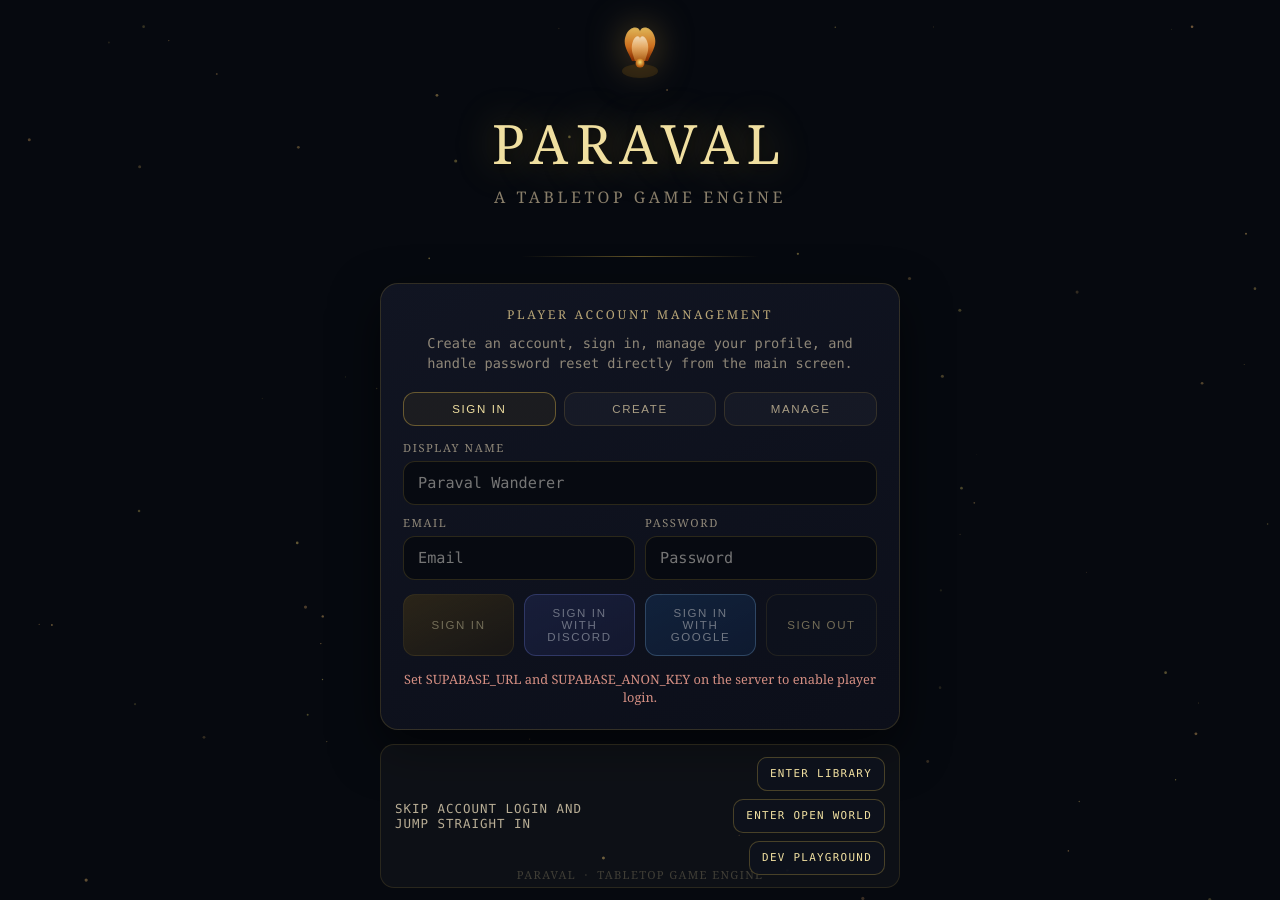
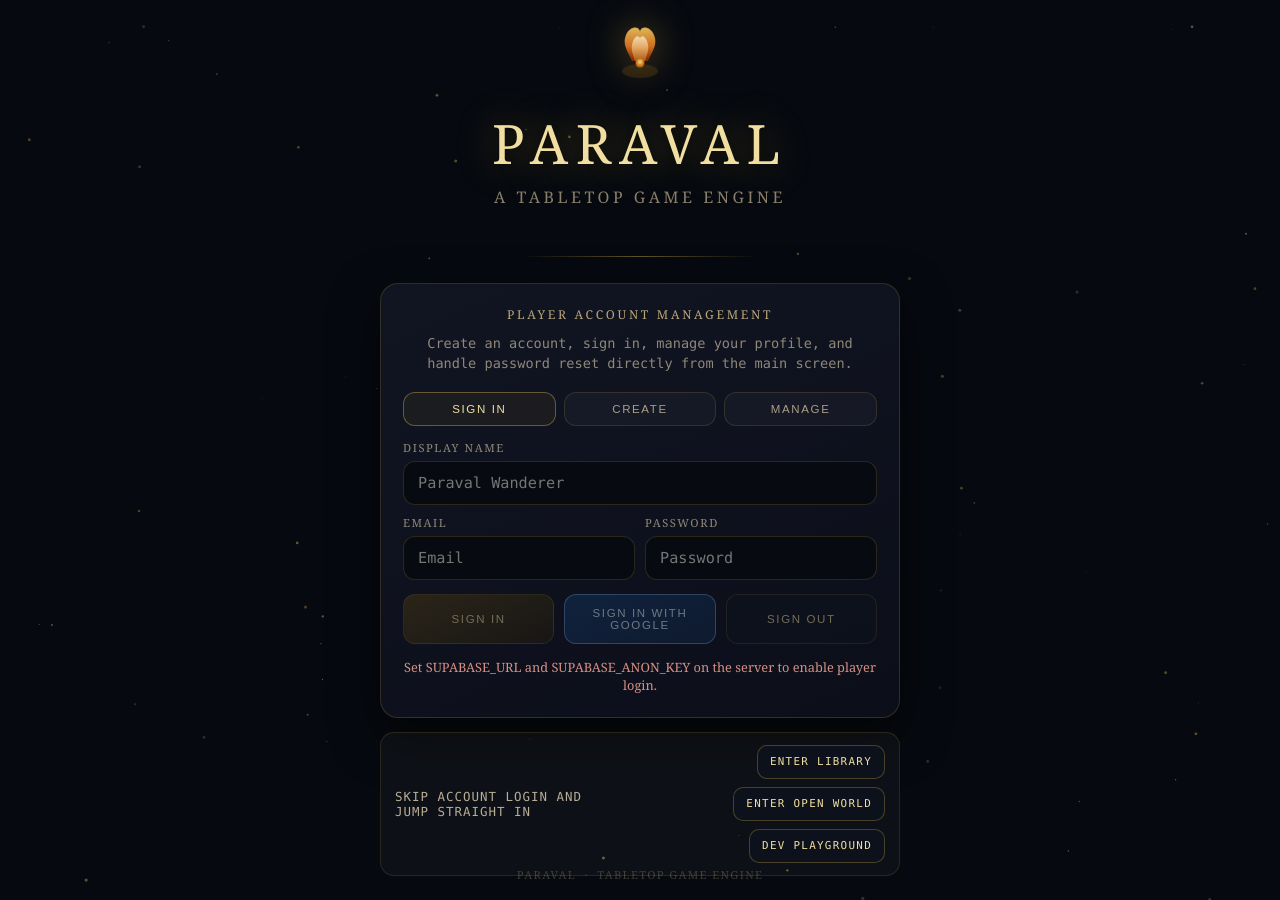
Before and after one commit to BronBron-Commits/link-to-the-flask, a Flask app: page / in a window 1280 px wide. Run offline with Flask 3, Linux system fonts and the light colour scheme; parts of the project's set-up code (start-up, migrations or seed data) failed here and were passed over.

Commit message:
Remove Discord sign-in

```diff
--- a/routes.py
+++ b/routes.py
@@ -172,141 +172,6 @@
         "url": str(os.environ.get("SUPABASE_URL") or "").strip(),
         "anon_key": str(os.environ.get("SUPABASE_ANON_KEY") or "").strip(),
     }
-
-
-def _discord_oauth_config() -> dict:
-    return {
-        "client_id": str(os.environ.get("DISCORD_CLIENT_ID") or "").strip(),
-        "client_secret": str(os.environ.get("DISCORD_CLIENT_SECRET") or "").strip(),
-        "redirect_uri": str(os.environ.get("DISCORD_REDIRECT_URI") or "").strip(),
-        "scope": str(os.environ.get("DISCORD_OAUTH_SCOPE") or "identify email").strip() or "identify email",
-    }
-
-
-def _discord_is_configured(config: dict | None = None) -> bool:
-    cfg = config if isinstance(config, dict) else _discord_oauth_config()
-    return bool(cfg.get("client_id") and cfg.get("client_secret") and cfg.get("redirect_uri"))
-
-
-def _discord_exchange_code(code: str, config: dict) -> tuple[dict | None, str | None]:
-    clean_code = str(code or "").strip()
-    if not clean_code:
-        return None, "discord-missing-code"
-
-    token_url = "https://discord.com/api/oauth2/token"
-    payload = {
-        "client_id": str(config.get("client_id") or "").strip(),
-        "client_secret": str(config.get("client_secret") or "").strip(),
-        "grant_type": "authorization_code",
-        "code": clean_code,
-        "redirect_uri": str(config.get("redirect_uri") or "").strip(),
-    }
-    encoded = urlencode(payload).encode("utf-8")
-    headers = {"Content-Type": "application/x-www-form-urlencoded"}
-
-    if HAS_HTTPX:
-        try:
-            with httpx.Client(verify=True, timeout=8.0) as client:
-                response = client.post(token_url, headers=headers, content=encoded)
-                if response.status_code != 200:
-                    return None, f"discord-token-http-{response.status_code}"
-                token_payload = response.json()
-        except httpx.TimeoutException:
-            return None, "discord-token-timeout"
-        except Exception:
-            return None, "discord-token-network-error"
-    else:
-        req = urllib_request.Request(token_url, data=encoded, headers=headers, method="POST")
-        try:
-            with urllib_request.urlopen(req, timeout=8) as response:
-                token_payload = json.loads(response.read().decode("utf-8"))
-        except urllib_error.HTTPError as exc:
-            return None, f"discord-token-http-{int(getattr(exc, 'code', 0) or 0)}"
-        except urllib_error.URLError:
-            return None, "discord-token-network-error"
-        except TimeoutError:
-            return None, "discord-token-timeout"
-        except json.JSONDecodeError:
-            return None, "discord-token-invalid-json"
-        except OSError:
-            return None, "discord-token-os-error"
-
-    if not isinstance(token_payload, dict):
-        return None, "discord-token-invalid-payload"
-    if not str(token_payload.get("access_token") or "").strip():
-        return None, "discord-token-missing-access-token"
-    return token_payload, None
-
-
-def _discord_fetch_user(access_token: str) -> tuple[dict | None, str | None]:
-    token = str(access_token or "").strip()
-    if not token:
-        return None, "discord-missing-access-token"
-
-    user_url = "https://discord.com/api/users/@me"
-    headers = {"Authorization": f"Bearer {token}"}
-
-    if HAS_HTTPX:
-        try:
-            with httpx.Client(verify=True, timeout=8.0) as client:
-                response = client.get(user_url, headers=headers)
-                if response.status_code != 200:
-                    return None, f"discord-user-http-{response.status_code}"
-                payload = response.json()
-        except httpx.TimeoutException:
-            return None, "discord-user-timeout"
-        except Exception:
-            return None, "discord-user-network-error"
-    else:
-        req = urllib_request.Request(user_url, headers=headers, method="GET")
-        try:
-            with urllib_request.urlopen(req, timeout=8) as response:
-                payload = json.loads(response.read().decode("utf-8"))
-        except urllib_error.HTTPError as exc:
-            return None, f"discord-user-http-{int(getattr(exc, 'code', 0) or 0)}"
-        except urllib_error.URLError:
-            return None, "discord-user-network-error"
-        except TimeoutError:
-            return None, "discord-user-timeout"
-        except json.JSONDecodeError:
-            return None, "discord-user-invalid-json"
-        except OSError:
-            return None, "discord-user-os-error"
-
-    return payload if isinstance(payload, dict) else None, None if isinstance(payload, dict) else "discord-user-invalid-payload"
-
-
-def _normalize_discord_user(user: dict) -> dict:
-    username = str(user.get("global_name") or user.get("username") or "").strip()
-    discriminator = str(user.get("discriminator") or "").strip()
-    if username and discriminator and discriminator != "0":
-        username = f"{username}#{discriminator}"
-    return {
-        "id": str(user.get("id") or "").strip(),
-        "email": str(user.get("email") or "").strip(),
-        "displayName": username or "Discord User",
-        "role": "discord-authenticated",
-        "emailConfirmed": bool(user.get("verified")),
-    }
-
-
-def _redirect_index_with_auth_error(error_code: str):
-    safe_error = str(error_code or "auth-error").strip() or "auth-error"
-    return redirect(f"/?{urlencode({'authError': safe_error})}", code=302)
-
-
-def _discord_authorize_urls(config: dict, state: str) -> tuple[str, str]:
-    params = {
-        "response_type": "code",
-        "client_id": str(config.get("client_id") or "").strip(),
-        "scope": str(config.get("scope") or "identify email").strip() or "identify email",
-        "state": str(state or "").strip(),
-        "redirect_uri": str(config.get("redirect_uri") or "").strip(),
-        "prompt": "consent",
-    }
-    web_url = f"https://discord.com/oauth2/authorize?{urlencode(params)}"
-    app_url = f"discord://-/oauth2/authorize?{urlencode(params)}"
-    return web_url, app_url
 
 
 def _supabase_is_configured() -> bool:
@@ -734,97 +599,6 @@
     return jsonify(ok=True, authenticated=False)
 
 
-@app.route("/auth/discord/start", methods=["GET"])
-def auth_discord_start():
-    cfg = _discord_oauth_config()
-    if not _discord_is_configured(cfg):
-        return _redirect_index_with_auth_error("discord-not-configured")
-
-    state = uuid4().hex
-    session["discord_oauth_state"] = state
-    authorize_url, _app_url = _discord_authorize_urls(cfg, state)
-    return redirect(authorize_url, code=302)
-
-
-@app.route("/auth/discord/app-start", methods=["GET"])
-def auth_discord_app_start():
-    cfg = _discord_oauth_config()
-    if not _discord_is_configured(cfg):
-        return _redirect_index_with_auth_error("discord-not-configured")
-
-    state = uuid4().hex
-    session["discord_oauth_state"] = state
-    web_url, app_url = _discord_authorize_urls(cfg, state)
-
-    # Try native Discord protocol first, then fall back to the normal web OAuth URL.
-    html = f"""<!doctype html>
-<html lang=\"en\">\n<head><meta charset=\"utf-8\"><meta name=\"viewport\" content=\"width=device-width,initial-scale=1\"><title>Redirecting to Discord...</title></head>
-<body>
-  <p style=\"font-family:sans-serif;padding:16px\">Opening Discord app...</p>
-  <script>
-    (function () {{
-      var appUrl = {json.dumps(app_url)};
-      var webUrl = {json.dumps(web_url)};
-      var fellBack = false;
-      var fallbackTimer = setTimeout(function () {{
-        if (fellBack) return;
-        fellBack = true;
-        window.location.replace(webUrl);
-      }}, 1400);
-
-      document.addEventListener('visibilitychange', function () {{
-        if (document.hidden) {{
-          clearTimeout(fallbackTimer);
-        }}
-      }});
-
-      window.location.replace(appUrl);
-    }})();
-  </script>
-</body>
-</html>
-"""
-    return Response(html, mimetype="text/html")
-
-
-@app.route("/auth/discord/callback", methods=["GET"])
-def auth_discord_callback():
-    cfg = _discord_oauth_config()
-    if not _discord_is_configured(cfg):
-        return _redirect_index_with_auth_error("discord-not-configured")
-
-    callback_error = str(request.args.get("error") or "").strip()
-    if callback_error:
-        return _redirect_index_with_auth_error(f"discord-{callback_error}")
-
-    state = str(request.args.get("state") or "").strip()
-    expected_state = str(session.get("discord_oauth_state") or "").strip()
-    session.pop("discord_oauth_state", None)
-    if not state or not expected_state or state != expected_state:
-        return _redirect_index_with_auth_error("discord-invalid-state")
-
-    code = str(request.args.get("code") or "").strip()
-    if not code:
-        return _redirect_index_with_auth_error("discord-missing-code")
-
-    token_payload, token_error = _discord_exchange_code(code, cfg)
-    if not token_payload:
-        return _redirect_index_with_auth_error(token_error or "discord-token-exchange-failed")
-
-    access_token = str(token_payload.get("access_token") or "").strip()
-    user_payload, user_error = _discord_fetch_user(access_token)
-    if not user_payload:
-        return _redirect_index_with_auth_error(user_error or "discord-user-fetch-failed")
-
-    normalized_user = _normalize_discord_user(user_payload)
-    session["auth_user"] = normalized_user
-    session["auth_token_hash"] = hashlib.sha256(
-        f"discord:{normalized_user.get('id', '')}:{time.time()}".encode("utf-8")
-    ).hexdigest()
-    session.pop("supabase_access_token", None)
-    return redirect("/account-hub", code=302)
-
-
 @app.route("/map3d")
 def map3d_page():
     # Canonicalize Open World to one URL so CDN/browser caching cannot pin stale query variants.
--- a/templates/index.html
+++ b/templates/index.html
@@ -324,17 +324,6 @@
       background: linear-gradient(155deg, rgba(80,61,20,0.98), rgba(39,31,14,0.98));
     }
 
-    .auth-btn.discord {
-      border-color: rgba(124, 142, 255, 0.62);
-      background: linear-gradient(155deg, rgba(39, 47, 94, 0.98), rgba(28, 35, 72, 0.98));
-      color: #e2e9ff;
-    }
-
-    .auth-btn.discord:hover {
-      border-color: rgba(155, 170, 255, 0.88);
-      box-shadow: 0 10px 24px rgba(0,0,0,0.32), 0 0 0 1px rgba(124, 142, 255, 0.35) inset;
-    }
-
     .auth-btn.google {
       border-color: rgba(133, 197, 255, 0.6);
       background: linear-gradient(155deg, rgba(24, 57, 100, 0.98), rgba(17, 41, 75, 0.98));
@@ -502,7 +491,6 @@
     </div>
     <div class="auth-actions">
       <button id="auth-sign-in" class="auth-btn primary" type="button">Sign In</button>
-      <button id="auth-sign-in-discord" class="auth-btn discord" type="button">Sign In With Discord</button>
       <button id="auth-sign-in-google" class="auth-btn google" type="button">Sign In With Google</button>
       <button id="auth-sign-up" class="auth-btn" type="button">Create Account</button>
       <button id="auth-save-profile" class="auth-btn is-hidden" type="button">Save Profile</button>
@@ -591,7 +579,6 @@
 const passwordConfirmEl = document.getElementById('auth-password-confirm');
 const displayNameEl = document.getElementById('auth-display-name');
 const signInBtn = document.getElementById('auth-sign-in');
-const signInDiscordBtn = document.getElementById('auth-sign-in-discord');
 const signInGoogleBtn = document.getElementById('auth-sign-in-google');
 const signUpBtn = document.getElementById('auth-sign-up');
 const saveProfileBtn = document.getElementById('auth-save-profile');
@@ -628,24 +615,6 @@
 let signInInFlight = false;
 let suppressHubRedirect = justSignedOut;
 
-function authErrorMessage(code) {
-  const normalized = String(code || '').trim();
-  if (!normalized) return '';
-  if (normalized === 'discord-not-configured') {
-    return 'Discord sign-in is not configured on this server yet.';
-  }
-  if (normalized === 'discord-access_denied') {
-    return 'Discord sign-in was canceled.';
-  }
-  if (normalized === 'discord-invalid-state') {
-    return 'Discord sign-in failed security validation. Please try again.';
-  }
-  if (normalized === 'discord-missing-code') {
-    return 'Discord sign-in returned without an authorization code.';
-  }
-  return `Discord sign-in failed (${normalized}).`;
-}
-
 function setStatus(message, tone = '') {
   statusEl.textContent = message;
   statusEl.className = `auth-status${tone ? ` is-${tone}` : ''}`;
@@ -657,7 +626,7 @@
   passwordEl.disabled = disabled;
   passwordConfirmEl.disabled = disabled;
   signInBtn.disabled = disabled;
-  if (signInDiscordBtn) signInDiscordBtn.disabled = disabled;
+
   if (signInGoogleBtn) signInGoogleBtn.disabled = disabled;
   signUpBtn.disabled = disabled;
   saveProfileBtn.disabled = disabled;
@@ -760,7 +729,7 @@
   tabManageEl.classList.toggle('is-active', isManage);
   confirmWrapEl.classList.toggle('is-hidden', !isCreate);
   signInBtn.classList.toggle('is-hidden', mode !== 'sign-in');
-  if (signInDiscordBtn) signInDiscordBtn.classList.toggle('is-hidden', mode !== 'sign-in');
+
   if (signInGoogleBtn) signInGoogleBtn.classList.toggle('is-hidden', mode !== 'sign-in');
   signUpBtn.classList.toggle('is-hidden', !isCreate);
   saveProfileBtn.classList.toggle('is-hidden', !isManage);
@@ -801,7 +770,7 @@
   setStatus('Set SUPABASE_URL and SUPABASE_ANON_KEY on the server to enable player login.', 'error');
 } else {
   if (authErrorCode) {
-    setStatus(authErrorMessage(authErrorCode), 'error');
+    setStatus(authErrorCode, 'error');
   }
   window.__paravalAuth.page = 'index';
   window.__paravalAuth.moduleLoaded = false;
@@ -927,13 +896,6 @@
   });
   } else {
     console.error('[BOOT] ERROR: signInBtn not found! Sign-in button will not work.');
-  }
-
-  if (signInDiscordBtn) {
-    signInDiscordBtn.addEventListener('click', () => {
-      setStatus('Opening Discord app...', '');
-      window.location.assign('/auth/discord/app-start');
-    });
   }
 
   if (signInGoogleBtn) {
```
